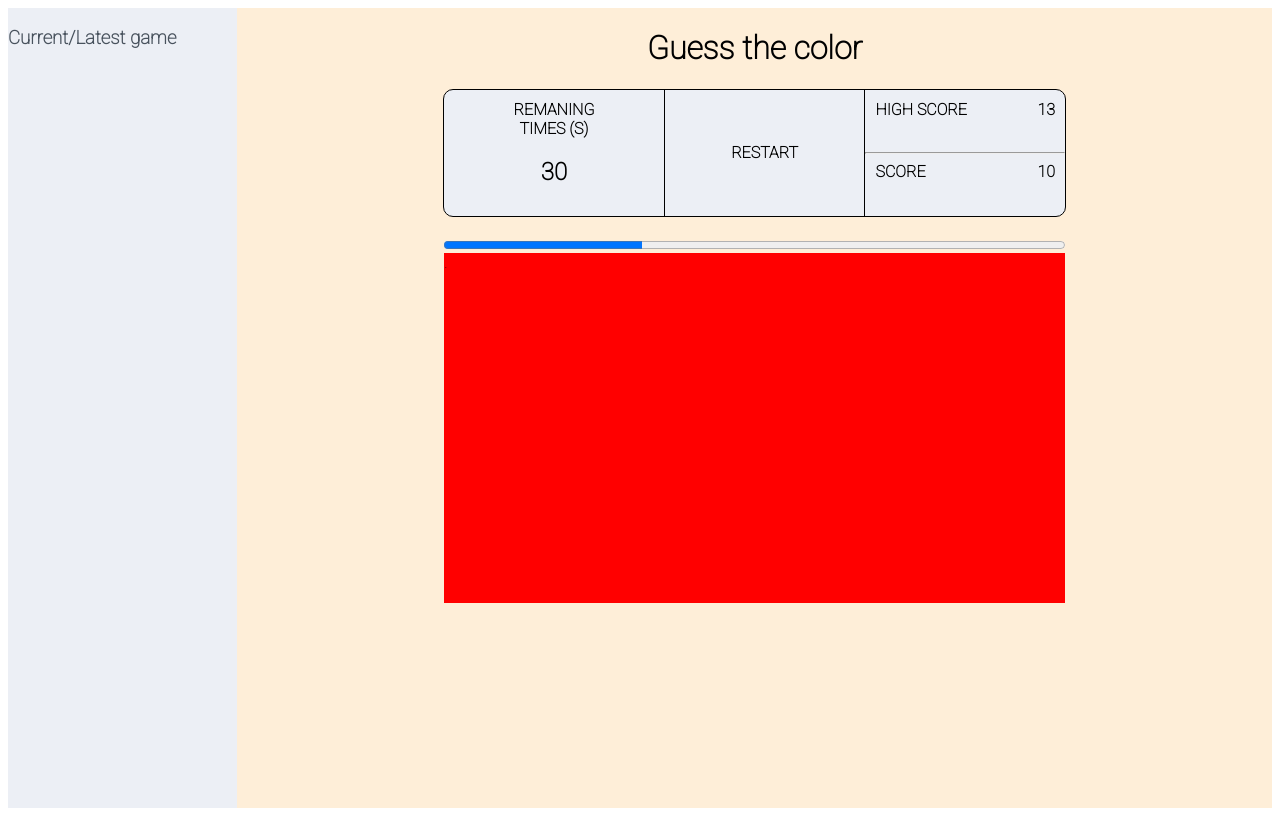
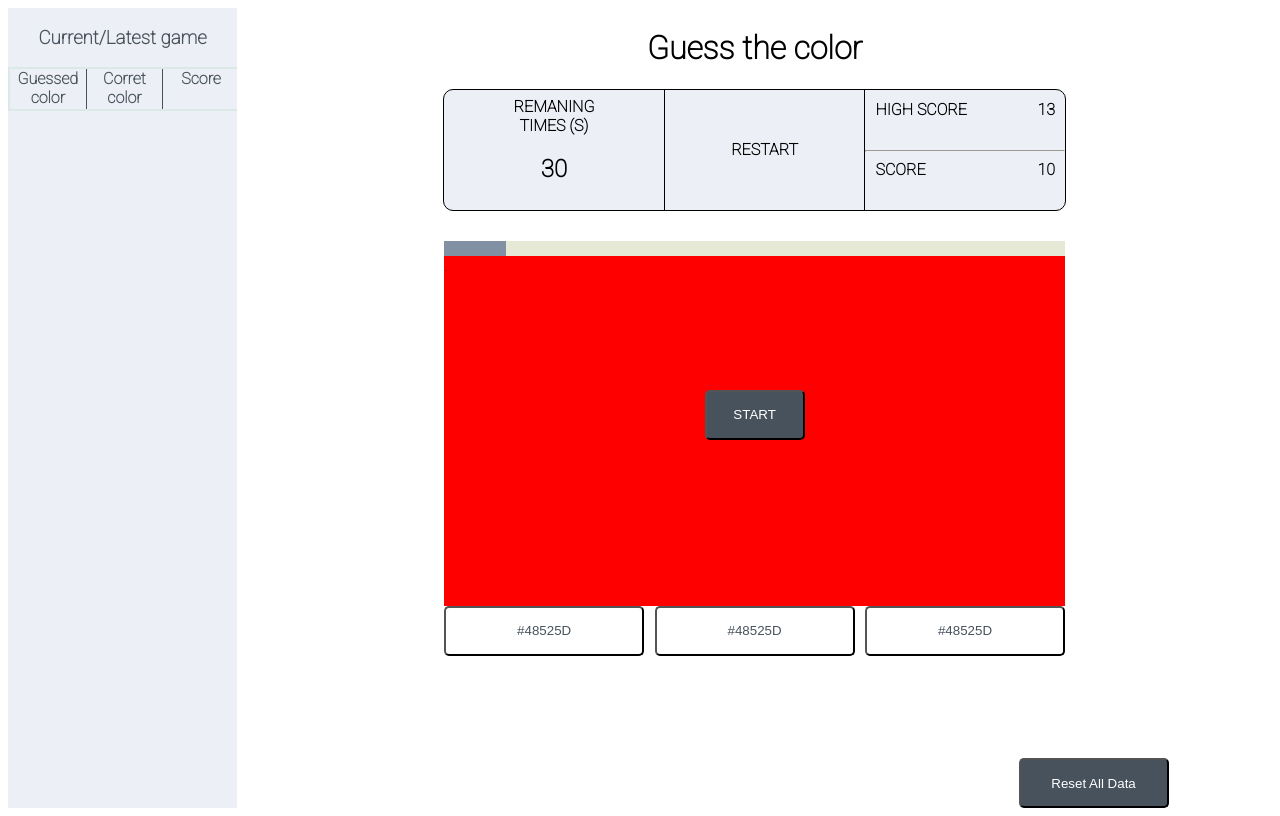
Before and after one commit to DaniloD30/guess_the_color, a React (Vite) app in the folder guess-the-color/: page / in a window 1280 px wide. Built offline with nearby package versions, Linux system fonts and the light colour scheme.

Commit message:
feat: reset all data, bar current/latest game

```diff
--- a/guess-the-color/src/App.jsx
+++ b/guess-the-color/src/App.jsx
@@ -14,13 +14,72 @@
             color: "#48525D",
           }}
         >
-          <h3>Current/Latest game</h3>
+          {/*
+          Current/Latest Game
+          */}
+          <div
+            style={{
+              display: "flex",
+              justifyContent: "center",
+            }}
+          >
+            <h3>Current/Latest game</h3>
+          </div>
+          <div
+            style={{
+              display: "flex",
+              border: "2px solid #DBE9E6",
+              minHeight: "40px",
+              width: "100%",
+            }}
+          >
+            <div
+              style={{
+                fontWeight: "600",
+                width: "33%",
+                display: "flex",
+                flexDirection: "column",
+                alignItems: "center",
+              }}
+            >
+              <div>Guessed</div>
+              <div>color</div>
+            </div>
+            <div style={{ borderLeft: "1px solid" }}></div>
+            <div
+              style={{
+                fontWeight: "600",
+                width: "33%",
+                display: "flex",
+                flexDirection: "column",
+                alignItems: "center",
+              }}
+            >
+              <div>Corret</div> <div>color</div>
+            </div>
+            <div style={{ borderLeft: "1px solid" }}></div>
+            <div
+              style={{
+                fontWeight: "600",
+                width: "33%",
+                display: "flex",
+                flexDirection: "column",
+                alignItems: "center",
+              }}
+            >
+              {" "}
+              Score
+            </div>
+          </div>
         </div>
+        {/*
+          GUESS THE COLOR
+          */}
         <div
           style={{
             display: "flex",
             width: "100%",
-            backgroundColor: "#FEEED8",
+            backgroundColor: "white",
             flexDirection: "column",
             alignItems: "center",
           }}
@@ -97,11 +156,21 @@
               </div>
             </div>
           </div>
-          <progress
-            value="32"
-            max="100"
-            style={{ width: "60%", marginTop: "20px" }}
-          />
+          <div
+            style={{
+              marginTop: "30px",
+              width: "60%",
+              backgroundColor: "#E5E9D6",
+            }}
+          >
+            <div
+              style={{
+                width: "10%",
+                height: "15px",
+                backgroundColor: "#8290A3",
+              }}
+            ></div>
+          </div>
           <div style={{ width: "60%" }}>
             <div
               style={{
@@ -110,7 +179,96 @@
               }}
             >
               .
+              <div
+                style={{
+                  display: "flex",
+                  alignItems: "center",
+                  justifyContent: "center",
+                  height: "80%",
+                }}
+              >
+                <button
+                  style={{
+                    backgroundColor: "#48525D",
+                    color: "#FFFFFF",
+                    borderRadius: "5px",
+                    height: "50px",
+                    width: "100px",
+                    cursor: "pointer",
+                  }}
+                >
+                  START
+                </button>
+              </div>
             </div>
+          </div>
+          <div
+            style={{
+              width: "60%",
+              display: "flex",
+              justifyContent: "space-between",
+              alignItems: "center",
+            }}
+          >
+            <button
+              style={{
+                backgroundColor: "#FFFFFF",
+                color: "#48525D",
+                borderRadius: "5px",
+                height: "50px",
+                width: "200px",
+                cursor: "pointer",
+              }}
+            >
+              #48525D
+            </button>
+            <button
+              style={{
+                backgroundColor: "#FFFFFF",
+                color: "#48525D",
+                borderRadius: "5px",
+                height: "50px",
+                width: "200px",
+                cursor: "pointer",
+              }}
+            >
+              #48525D
+            </button>
+            <button
+              style={{
+                backgroundColor: "#FFFFFF",
+                color: "#48525D",
+                borderRadius: "5px",
+                height: "50px",
+                width: "200px",
+                cursor: "pointer",
+              }}
+            >
+              #48525D
+            </button>
+          </div>
+          <div
+            style={{
+              width: "100%",
+              display: "flex",
+              justifyContent: "end",
+              height: "20%",
+              alignItems: "end",
+              marginRight: "20%",
+            }}
+          >
+            <button
+              style={{
+                backgroundColor: "#48525D",
+                color: "#FFFFFF",
+                borderRadius: "5px",
+                height: "50px",
+                width: "150px",
+                cursor: "pointer",
+              }}
+            >
+              Reset All Data
+            </button>
           </div>
         </div>
       </div>
```
